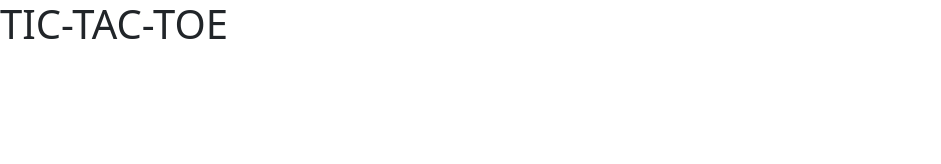
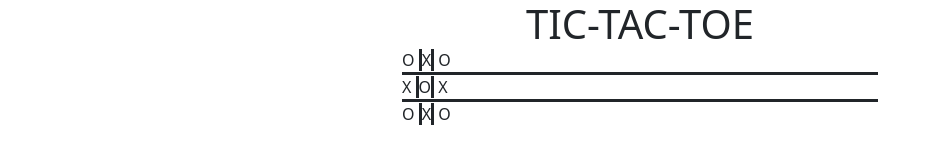
Before and after one commit to joethyr/tic-tac-toe, a website: page index.html in a window 1280 px wide. Shown: the whole page, without its empty margins (0-941 px from the left). Drawn offline with nearby package versions, Linux system fonts and the light colour scheme.

Commit message:
add html elements and css to create game board

```diff
--- a/index.html
+++ b/index.html
@@ -14,8 +14,25 @@
     />
     <link rel="stylesheet" href="style.css" />
   </head>
-  <body>
-    <h1>TIC-TAC-TOE</h1>
+  <body class="container">
+    <h1 class="center">TIC-TAC-TOE</h1>
+    <div class="gameboard container">
+      <div class="board-row-1">
+        <span>O</span>
+        <span>X</span>
+        <span>O</span>
+      </div>
+      <div class="board-row-2">
+        <span>X</span>
+        <span>O</span>
+        <span>X</span>
+      </div>
+      <div class="board-row-3">
+        <span>O</span>
+        <span>X</span>
+        <span>O</span>
+      </div>
+    </div>
     <!-- JavaScript Bundle with Popper -->
     <script
       src="https://cdn.jsdelivr.net/npm/bootstrap@5.2.3/dist/js/bootstrap.bundle.min.js"
--- a/script.js
+++ b/script.js
@@ -0,0 +1,4 @@
+const gameBoard = {
+    const board = Array.apply(null, { length: 9 })
+
+};
--- a/style.css
+++ b/style.css
@@ -0,0 +1,19 @@
+.center {
+  margin: auto;
+  text-align: center;
+}
+
+.board-row-2 {
+  border-top: solid;
+  border-bottom: solid;
+}
+.gameboard {
+  width: 500px;
+}
+
+.board-row-3 > span:nth-child(2),
+.board-row-1 > span:nth-child(2),
+.board-row-2 > span:nth-child(2) {
+  border-right: solid;
+  border-left: solid;
+}
```
